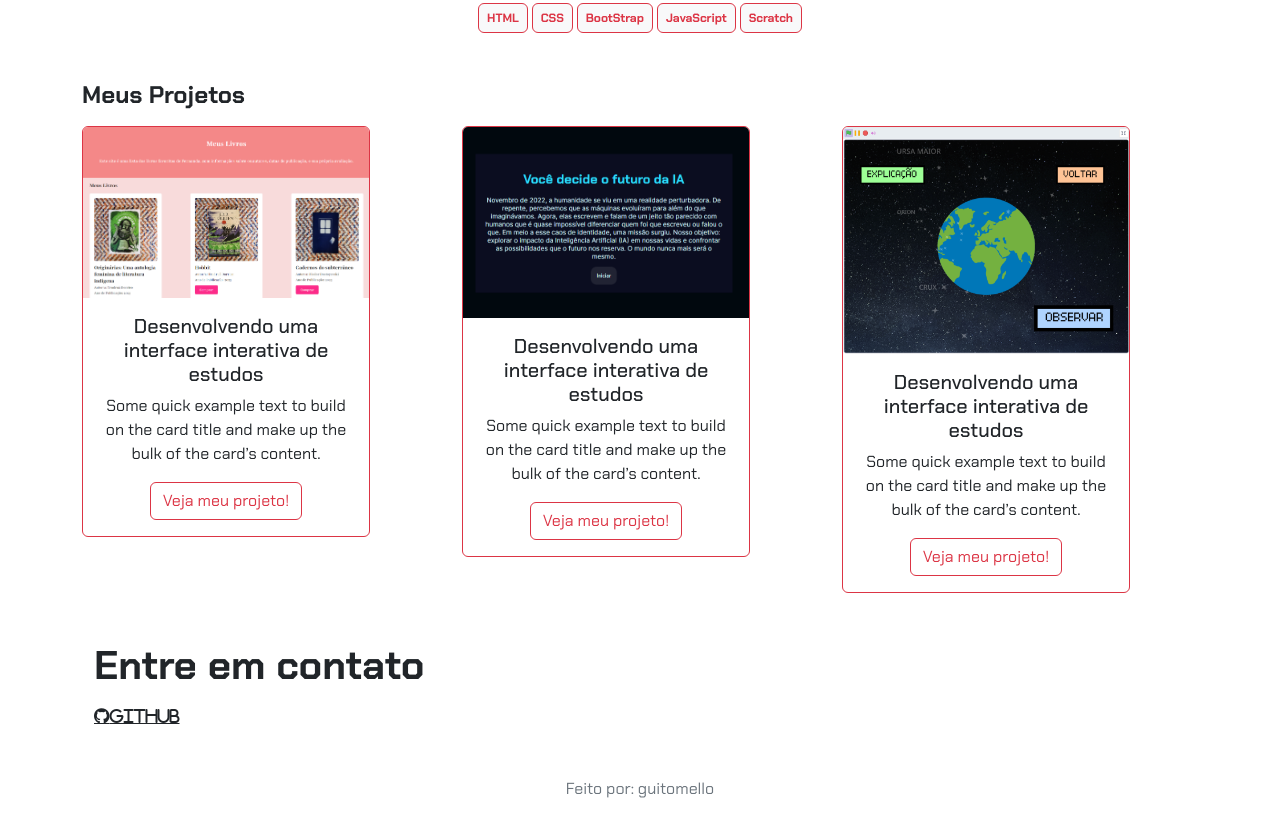
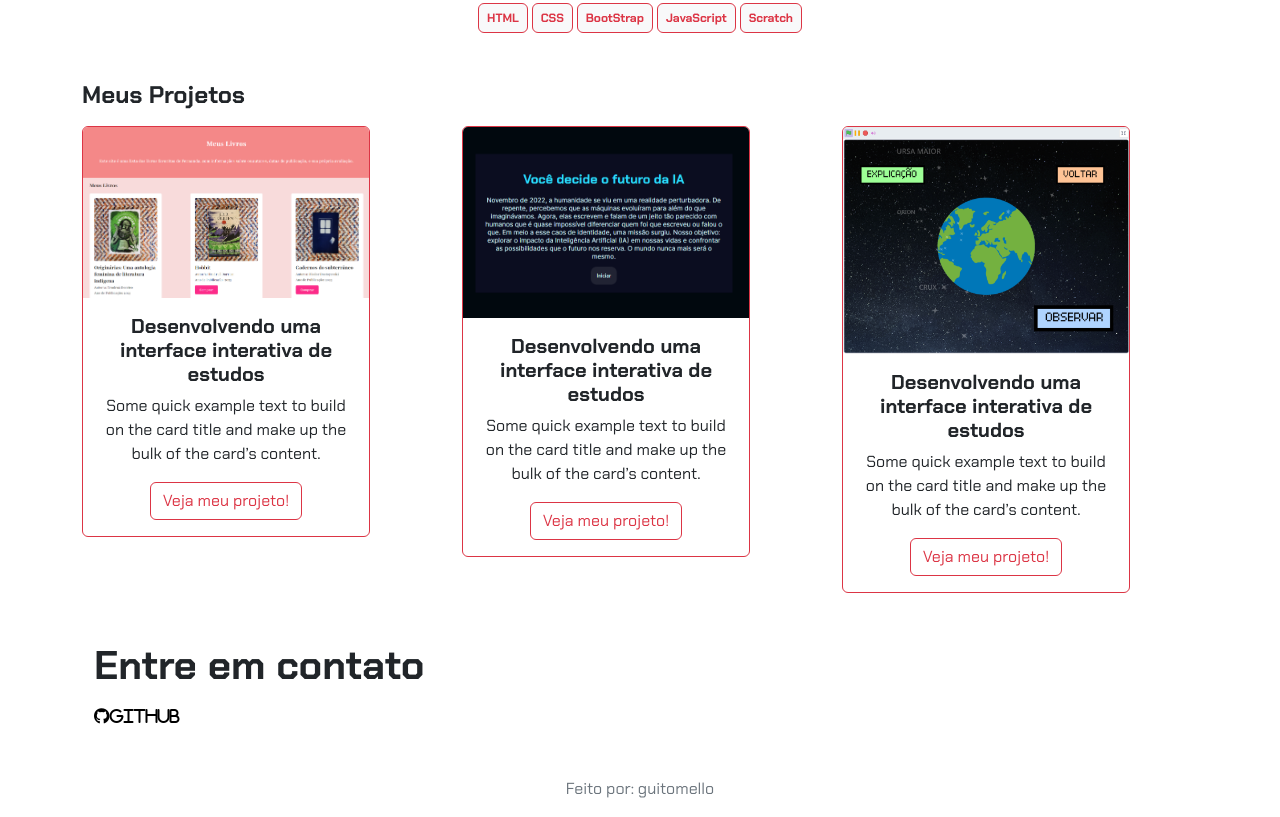
Before and after one commit to guitomello/Portfolio-Alura, a plain HTML site: page index.html in a window 1280 px wide. Shown: the part 515-1332 px from the top of the page. Drawn offline with nearby package versions, Linux system fonts and the light colour scheme.

Commit message:
index.html and style.css update

```diff
--- a/index.html
+++ b/index.html
@@ -26,7 +26,7 @@
             desenvolvi!
         </p>
 
-        <p id="habilities">Minhas habilidades:</p>
+        <p id="title">Minhas habilidades:</p>
         <span class="badge bg-light text text-danger border border-danger p-2">HTML</span>
         <span class="badge bg-light text text-danger border border-danger p-2">CSS</span>
         <span class="badge bg-light text text-danger border border-danger p-2">BootStrap</span>
@@ -41,7 +41,7 @@
                 <div class="card border border-1 border-danger" style="width: 18rem;">
                     <img src="src/img/projeto-1.png" class="card-img-top" alt="Computer Image">
                     <div class="card-body text-center">
-                        <h5 class="card-title">Desenvolvendo uma interface interativa de estudos</h5>
+                        <h5 id="title" class="card-title">Desenvolvendo uma interface interativa de estudos</h5>
                         <p class="card-text">Some quick example text to build on the card title and make up the bulk of
                             the card’s content.</p>
                         <a href="#" class="btn btn-outline-danger">Veja meu projeto!</a>
@@ -52,7 +52,7 @@
                 <div class="card border border-1 border-danger" style="width: 18rem;">
                     <img src="src/img/projeto-2.png" class="card-img-top" alt="Computer Image">
                     <div class="card-body text-center">
-                        <h5 class="card-title">Desenvolvendo uma interface interativa de estudos</h5>
+                        <h5 id="title" class="card-title">Desenvolvendo uma interface interativa de estudos</h5>
                         <p class="card-text">Some quick example text to build on the card title and make up the bulk of
                             the card’s content.</p>
                         <a href="#" class="btn btn-outline-danger">Veja meu projeto!</a>
@@ -63,7 +63,7 @@
                 <div class="card border border-1 border-danger" style="width: 18rem;">
                     <img src="src/img/projeto-3.png" class="card-img-top" alt="Computer Image">
                     <div class="card-body text-center">
-                        <h5 class="card-title">Desenvolvendo uma interface interativa de estudos</h5>
+                        <h5 id="title" class="card-title">Desenvolvendo uma interface interativa de estudos</h5>
                         <p class="card-text">Some quick example text to build on the card title and make up the bulk of
                             the card’s content.</p>
                         <a href="#" class="btn btn-outline-danger">Veja meu projeto!</a>
@@ -74,7 +74,7 @@
 
         <div class="container mt-5">
             <h1 id="title" class="my-3">Entre em contato</h1>
-            <a href="#" class="fa-brands fa-github link link-dark" style=".fa-brands{padding-right: 5px;}">GitHub</a>
+            <a href="#" id="link-github" class="fa-brands fa-github" style=".fa-brands{padding-right: 5px;}">GitHub</a>
         </div>
     </main>
 
--- a/style.css
+++ b/style.css
@@ -5,11 +5,8 @@ body {
   margin: 0;
   padding: 0;
 }
-header #habilities{
-    font-weight: bold;
-}
 
-header #title {
+#title {
     font-weight: bold;
 }
 
@@ -18,6 +15,12 @@ header #name {
     color: #d43838;
 }
 
-main #title {
-    font-weight: bold;
+
+#link-github {
+    color: #000000;
+    text-decoration: none;
 }
+#link-github:hover {
+    transition: color 0.2s ease;
+    color: #d43838;
+}
```
